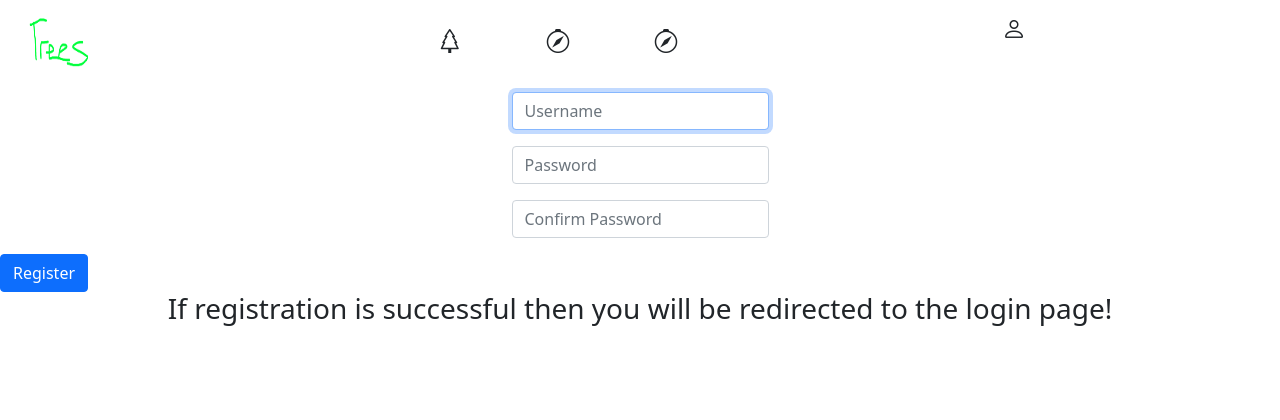
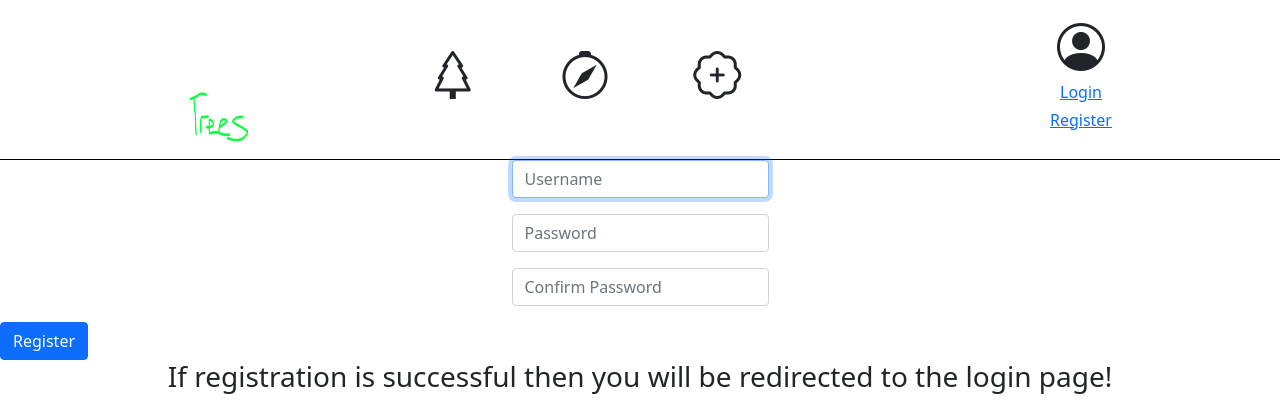
Before and after one commit to CodeFromEggly/Climb-Trees, a Flask app: page /register in a window 1280 px wide. Shown: the top 420 px of the page. Run offline with Flask 2, Linux system fonts and the light colour scheme; some libraries are stand-ins or nearby versions.

Commit message:
Big collab #pog
Style changes
navbar changes
error prompts for login and register
homepage greets user

Co-Authored-By: Trueelement123 <73363837+Trueelement123@users.noreply.github.com>
Co-Authored-By: sgsmi <109107613+sgsmi@users.noreply.github.com>

```diff
--- a/app/app.py
+++ b/app/app.py
@@ -9,7 +9,7 @@ from datetime import datetime
 
 from helpers import login_required
 
-from datetime import datetime
+import what3words
 
 
 
@@ -37,15 +37,29 @@ def after_request(response):
 @app.route("/")
 def index():
     """This is the homepage"""
+    #SQLite3 query to detect listings.
+    conn = sqlite3.connect('treeHub.db')
+    conn.row_factory = sqlite3.Row
+    db = conn.cursor()
 
-    return render_template("index.html")
+    # Greet the user if they're logged-in
+    try :
+        id = session['user_id']
+        user = db.execute("SELECT username FROM users WHERE id = ?", (id,)).fetchall()
+        user =  [dict(row) for row in user][0]['username']
+    except:
+        user = "climber"
+
+
+
+    return render_template("index.html", user=user)
 
 
 @app.route("/location", methods=["GET", "POST"])
 def location():
     # New conditions entered. Change .json and redirect to index
     if request.method == "POST":
-        """ This will execute when a POST (likely NavBar button or form) is submitted to the /location route"""
+        """ """
 
         return redirect("/")
 
@@ -65,21 +79,23 @@ def newTree():
         # Process form data:
 
         # Load submission
-
-        try:
-            w3w = request.form.w3w('w3w')
-
-        except:
+        w3w = request.form.get('w3w')
+        if w3w == '':
             latitude = request.form.get('latitude')
             longitude = request.form.get('longitude')
-            #TODO: get w3w code from API
+            #TODO:
             w3w = "API result"
+        else:
+            # Get coords from code using API
+            #TODO:
+            latitude = "API result"
+            longitude = "API result"
+
+
 
         grade = request.form.get('grade')
 
-        # Check submission
-
-
+        # TODO Check submission:
 
         # Add tree to database:
 
@@ -125,29 +141,24 @@ def login():
         password = request.form.get('password')
         # Ensure username was submitted
         if not request.form.get("username"):
-            # TODO error: return apology("must provide username", 403)
             print("no username")
-            return redirect("/login")
+            return redirect("/login?message=Please+provide+username")
 
         # Ensure password was submitted
         elif not request.form.get("password"):
-            # TODO error: return apology("must provide password", 403)
             print("no password")
-            return redirect("/login")
+            return redirect("/login?message=Please+provide+password")
 
         # Query database for username
         all = db.execute("SELECT * FROM users WHERE username = ?", (username,)).fetchall()
         all = [dict(row) for row in all]
         print(f"All is:::: {all}")
 
-
-        # TODO Ensure username exists and password is correct
         if len(all) != 1 or not check_password_hash(all[0]["hash"], password):
             print("invalid username and/or password")
-            return redirect("/login")
+            return redirect("/login?message=Invalid+username+or+password")
 
-
-        # Remember which user has logged in
+                # Remember which user has logged in
         print(f"logging in with ID: {all[0]['id']}")
         session["user_id"] = all[0]["id"]
 
@@ -192,30 +203,26 @@ def register():
 
         # Ensure username was submitted
         if not username:
-            #TODO: error message
             print("No Username")
-            return redirect("/register")
+            return redirect("/register?message=Please+provide+username")
 
         # Ensure password was submitted
         elif not password:
-            #TODO: error message
             print("no Password")
-            return redirect("/register")
+            return redirect("/register?message=Please+provide+password")
 
         # Ensure password confirmed
         elif not (confirmation == password):
-            #TODO: error message
             print("unconfirmed password")
-            return redirect("/register")
+            return redirect("/register?message=Passwords+don't+match")
 
 
         # Ensure username doesn't exist already:
         rows = db.execute("SELECT * FROM users WHERE username = ?", (username,)).fetchall()
         rows = [dict(row) for row in rows]
-        if len(rows) > 0: #TODO should it be 0?
-            # TODO: error message
+        if len(rows) > 0:
             print("username taken")
-            return redirect("/register")
+            return redirect("/register?message=Username+taken")
 
 
         # Create a new user in database:
--- /dev/null
+++ b/app/static/scripts/script.js
@@ -0,0 +1,24 @@
+// ACTIVE NAV SELECTOR
+
+    // Get the current page path
+    var activePage = window.location.pathname;
+
+    // Remove the '/' character from the activePage string
+    activePage = activePage.replace('/', '');
+
+    // Set the active page in local storage
+    if (activePage === '') {
+        activePage = 'home';
+    }
+
+    localStorage.setItem('active-page', activePage);
+
+    const list = document.querySelectorAll('.pNavItem');
+    function activeItem() {
+        list.forEach((item) =>
+        item.classList.remove('active'));
+        this.classList.add('active');
+        localStorage.setItem('active-page', this.firstElementChild.id);
+    }
+
+    document.getElementById(activePage).classList.add('active');
--- a/app/static/styles.css
+++ b/app/static/styles.css
@@ -10,6 +10,25 @@
     --clr: #222327;
 }
 
+/*login*/
+.container-fluid {
+    display: flex;
+    justify-content: center;
+    align-items: center;
+}
+/* background hp*/
+.bg-hp {background: url("https://images.alphacoders.com/693/693300.jpg");
+    height : 100vh;
+    background-size: cover;
+    background-position: center;
+}
+/* background login*/
+.bg {background: url("https://mdbootstrap.com/img/Photos/Horizontal/Nature/full page/img(20).webp");
+    height : 100vh;
+    background-size: cover;
+    background-position: center;
+}
+
 /* NAV */
 
 nav {
@@ -19,29 +38,32 @@ nav {
     padding-top: 0.5%;
     padding-left: 10%;
     padding-right: 10%;
+    border-bottom: solid 1px black;
 }
+
 
 .tNavLink {
     color: var(--on-background-high);
-    transition: 0.2s;
+    transition: 0.3s;
 }
 
 .tNavLink:hover {
-    color: var(--bright);
+    color: fuchsia;
 }
 
 .tNavLink.disabled {
     color: var(--on-background-med);
 }
 
-nav ul li {
-    list-style-type: none;
+/* spacing between icons padding*/
+.tNavItem {
     display: inline-block;
     padding: 5px 40px;
     text-align: center;
 }
 
-nav ul li a {
+/* Nav Links */
+.tNavLink {
     position: relative;
     text-decoration: none;
     display: flex;
@@ -51,38 +73,44 @@ nav ul li a {
     width: 100%;
     text-align: center;
     transition: 0.2s;
-
 }
 
-nav ul li a .text {
+.tNavLink .text {
     position: absolute;
     opacity: 0;
     transition: 0.2s;
 }
-
-nav ul li:hover a .text {
+/* xy location of text under icon */
+.tNavLink:hover .text {
     opacity: 1;
-    transform: translateY(15px);
+    transform: translateY(20px);
 }
 
-nav ul li a i {
+.tNavLink i {
     position: relative;
+    transition: 0.2s;
 }
 
-nav ul li:hover a i {
-    transform: translateY(-15px) !important;
+.tNavLink:hover i {
+    transform: translateY(-20px) !important;
 }
 
-nav ul li .active {
-    color: var(--brand) !important;
+.tNavList .active {
+    color: green!important;
 }
-
 
 #product-list li {
     display: inline-block;
     text-align: center;
 }
 
+/*size of icons*/
 i {
-    font-size: 24px;
+    font-size: 48px;
 }
+
+/* Lists */
+
+ul {
+    list-style-type: none;
+}
--- a/app/templates/layout.html
+++ b/app/templates/layout.html
@@ -17,79 +17,48 @@
 </head>
 
 <body class="bgMain">
-    <!--
-        <nav class="navbar sticky-top navbar-expand-lg">
-            <div class="container-fluid">
-                <a class="navbar-brand" href="/"><img src="/static/tree-logo.png" alt="TreeHub" width="80" height="80"></a>
-                <button class="navbar-toggler" type="button" data-bs-toggle="collapse" data-bs-target="#navbarNav" aria-controls="navbarNav" aria-expanded="false" aria-label="Toggle navigation">
-                    <span class="navbar-toggler-icon"></span>
-                </button>
-                <div class="collapse navbar-collapse" id="navbarNav">
-                    <ul class="navbar-nav me-auto mb-2 mb-lg-0">
-                        <li class="nav-item">
-                            <a class="nav-link" href="/"><h2>Home</h2></a>
-                        </li>
-                        <li class="nav-item">
-                            <a class="nav-link" href="/location"><h2>Near Me</h2></a>
-                        </li>
-                        <li class="nav-item">
-                            <!- An item that says 'Account' which, when hovered over, displays a pop-down with options either for sign in/create account, and sign out/account settings ->
-                            <a id="products">Account</a>
-                            <ul id="product-list">
-                                {% if session['user_id'] %}
-                                <li class="nav-item"><a href="/logout">Logout</a></li>
-                                <li class="nav-item"><a href="/accountSettings">Account Settings</a></li>
-                                {% else %}
-                                <li class="nav-item"><a href="/login">Login</a></li>
-                                <li class="nav-item"><a href="/register">Register</a></li>
-                                {% endif %}
-                            </ul>
-                        </li>
-                    </ul>
-                </div>
-            </div>
-        </nav>
-    -->
-        <a href="/"><img class="logoImg" src="/static/tree-logo.png" alt="TreeHub" height="70" width="90" style="position: absolute; padding-left: 2%; padding-top: 1%;"></a>
         <nav>
+            <ul>
+                <li>
+                    <a href="/"><img class="logoImg" src="/static/tree-logo.png" alt="TreeHub" height="70" width="90" style="position: absolute; padding-left: 2%; padding-top: 1%;"></a>
+                </li>
+            </ul>
             <ul class="tNavList">
-                <li>
+                <li id="home" class="tNavItem">
+                    <a class="tNavLink" href="/"><i class="bi bi-tree"></i><h4 class="text">Home</h4></a>
+                </li>
+                <li id="location" class="tNavItem">
+                    <a  class="tNavLink" href="/location"><i class="bi bi-compass"></i><h4 class="text"><br>Near Me</h4></a>
+                </li>
+                <li id="newTree" class="tNavItem">
+                    <a class="tNavLink" href="/newTree"><i class="bi bi-patch-plus"></i><h4 class="text"><br>Add Tree</h4></a>
                 </li>
             </ul>
             <ul class="tNavList">
                 <li class="tNavItem">
-                    <a class="tNavLink" href="/"><i class="bi bi-tree"></i><h4 class="text">Home</h4></a>
-                </li>
-                <li class="tNavItem">
-                    <a class="tNavLink" href="/location"><i class="bi bi-compass"></i><h4 class="text">Near Me</h4></a>
-                </li>
-                <li class="tNavItem">
-                    <a class="tNavLink" href="/newTree"><i class="bi bi-compass"></i><h4 class="text">Add Tree</h4></a>
-                </li>
-            </ul>
-            <ul>
-                <li class="tNavItem">
                     <!-- An item that says 'Account' which, when hovered over, displays a pop-down with options either for sign in/create account, and sign out/account settings-->
-                    <a id="products" class="tNavLink"><i class="bi bi-person"></i></a>
-                    <ul>
+                    <a id="products" class="tNavLink"><i class="bi bi-person-circle"></i>
+                        <div class="text">
                         {% if session['user_id'] %}
-                        <li><a href="/logout"><h6 class="text">Logout</h6></a></li>
-                        <li><a href="/accountSettings"><h6 class="text">Account Settings</h6></a></li>
+                        <!-- heading size should match nav bar size-->
+                            <a href="/logout"><h6>Logout</h6></a>
+                            <a href="/accsettings"><h6>Account Settings</h6></a>
                         {% else %}
-                        <li><a href="/login"><h6 class="text">Login</h6></a></li>
-                        <li><a href="/register"><h6 class="text">Register</h6></a></li>
+                            <a href="/login"><h6>Login</h6></a>
+                            <a href="/register"><h6>Register</h6></a>
                         {% endif %}
-                    </ul>
+                        </div>
+                    </a>
                 </li>
             </ul>
         </nav>
 
     {% block main %}{% endblock %}
+    <!-- monkey brain doesnt need to know about this! It makes stuff work... -->
     <script crossorigin="anonymous" src="https://cdn.jsdelivr.net/npm/bootstrap@5.1.3/dist/js/bootstrap.bundle.min.js" integrity="sha384-ka7Sk0Gln4gmtz2MlQnikT1wXgYsOg+OMhuP+IlRH9sENBO0LRn5q+8nbTov4+1p"></script>
     <script src="https://ajax.googleapis.com/ajax/libs/jquery/3.5.1/jquery.min.js"></script>
     <script src="https://code.jquery.com/jquery-3.5.1.min.js" integrity="sha256-9/aliU8dGd2tb6OSsuzixeV4y/faTqgFtohetphbbj0=" crossorigin="anonymous"></script>
     <script src="https://stackpath.bootstrapcdn.com/bootstrap/4.5.0/js/bootstrap.min.js" integrity="sha384-OgVRvuATP1z7JjHLkuOU7Xw704+h835Lr+6QL9UvYjZE3Ipu6Tp75j7Bh/kR0JKI" crossorigin="anonymous"></script>
-    <script type="module" src="https://unpkg.com/ionicons@5.5.2/dist/ionicons/ionicons.esm.js"></script>
-    <script nomodule src="https://unpkg.com/ionicons@5.5.2/dist/ionicons/ionicons.js"></script>
+    <script src="/static/scripts/script.js"></script>
 
 </body>
--- a/app/templates/register.html
+++ b/app/templates/register.html
@@ -20,4 +20,11 @@
             <h3>If registration is successful then you will be redirected to the login page!</h3>
         </div>
     </form>
+
+    <!-- If the user is being reidrected with an error message-->
+    {% if request.args.get('message') %}
+    <div class="alert alert-danger" role="alert">
+        {{ request.args.get('message') }}
+    </div>
+    {% endif %}
 {% endblock %}
```
Also changed, not shown: app/templates/index.html (+7 -2 lines), app/templates/login.html (+18 -1 lines), app/templates/old navbar.txt (added, +33 -0 lines), app/treeHub.db, 2 other files.
